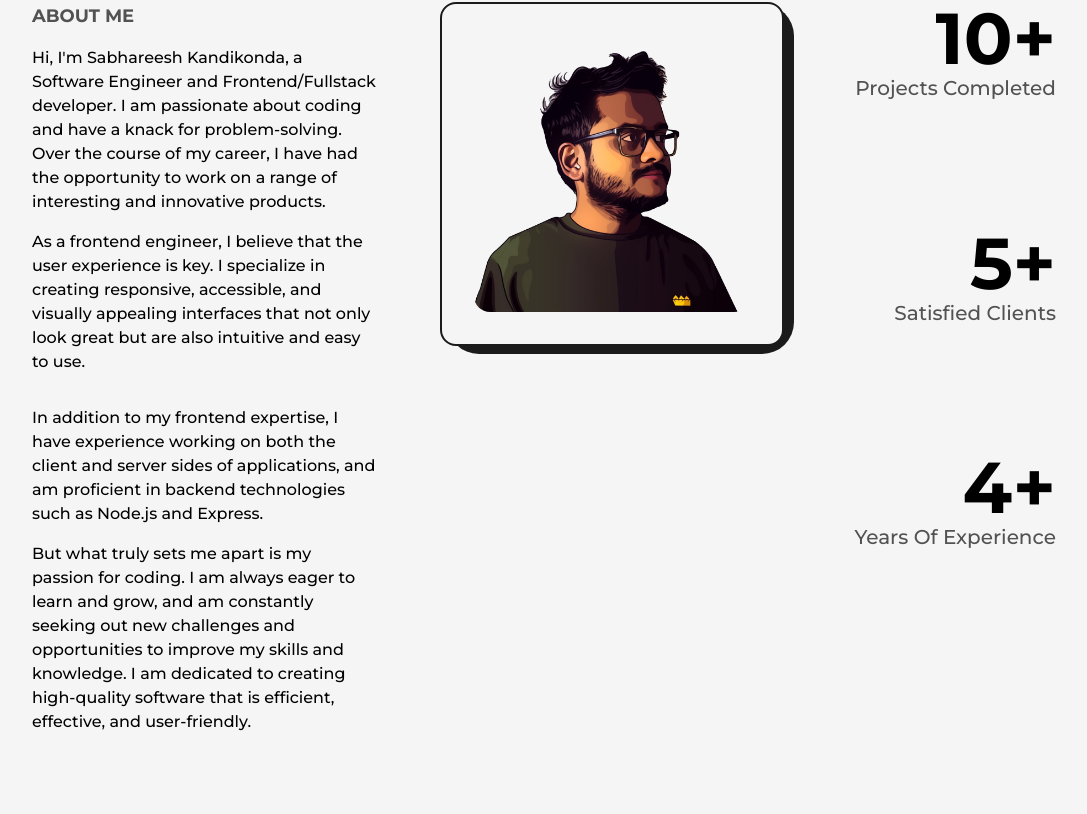
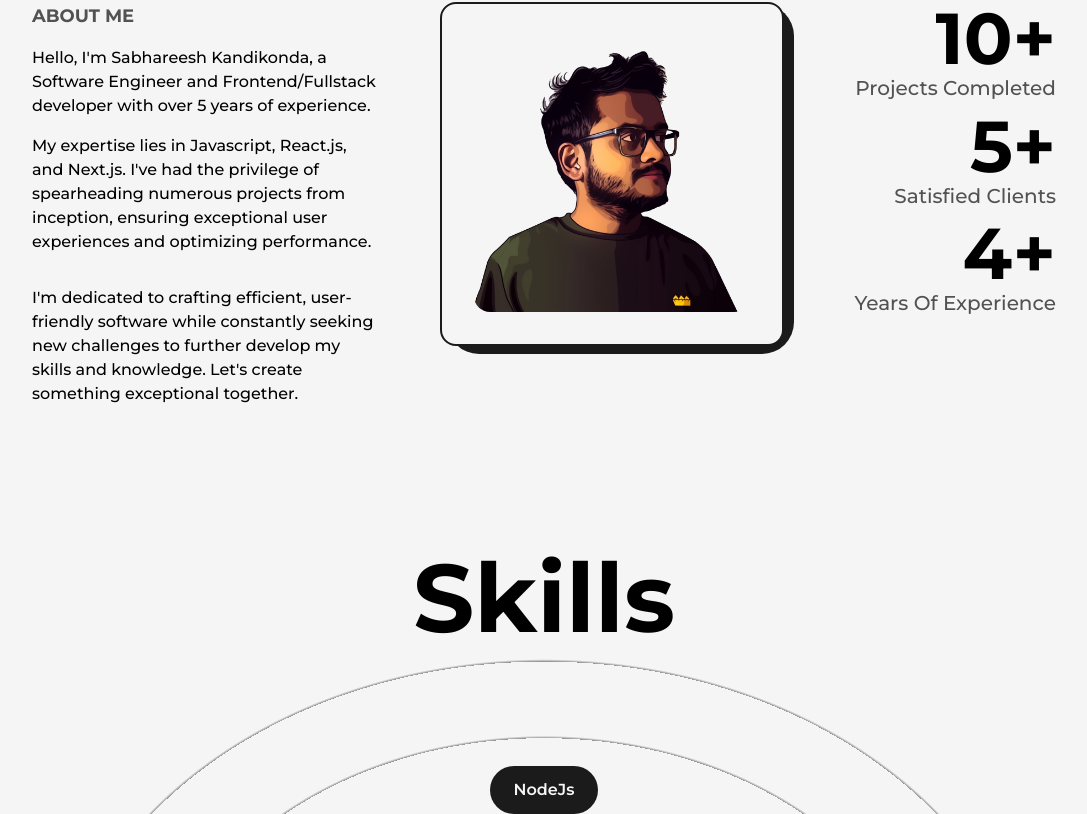
Before and after one commit to sabhareesh1009/portfolio, a Next.js app: page /about in a window 1280 px wide. Shown: the part 366-1180 px from the top of the page, without its empty margins (96-1183 px from the left). Built offline with nearby package versions, Linux system fonts and the light colour scheme.

Commit message:
updated the experience

```diff
--- a/next.config.js
+++ b/next.config.js
@@ -1,6 +1,10 @@
 /** @type {import('next').NextConfig} */
 const nextConfig = {
+  output: "export",
   reactStrictMode: true,
-}
+  images: {
+    unoptimized: true,
+  },
+};
 
-module.exports = nextConfig
+module.exports = nextConfig;
--- a/package.json
+++ b/package.json
@@ -6,7 +6,8 @@
     "dev": "next dev",
     "build": "next build",
     "start": "next start",
-    "lint": "next lint"
+    "lint": "next lint",
+    "exports": "next build && next export"
   },
   "dependencies": {
     "eslint": "8.36.0",
--- a/src/components/Experience.js
+++ b/src/components/Experience.js
@@ -72,7 +72,8 @@ const Experience = () => {
             companyLink="https://www.infosys.com"
             time="2019-2021"
             address="Bengalore, India"
-            work=""
+            work="Worked as Front End/web developer in a financial development project for client Asian Development Bank, Product called Integrated Disbursement System which is for lending loans, grants, and technical assistance to major firms, countries, and major development projects throughout the globe.
+            and developed from scratch on Front End in Angular 7 with multiple modules and pages which are very high functionalities."
           />
         </ul>
       </div>
--- a/src/components/Skills.js
+++ b/src/components/Skills.js
@@ -18,7 +18,7 @@ const Skill = ({ name, x, y }) => {
 const Skills = () => {
   return (
     <>
-      <h2 className="font-bold text-8xl mt-64 w-full text-center">Skills</h2>
+      <h2 className="font-bold text-8xl mt-32 w-full text-center">Skills</h2>
       <div className="w-full h-screen relative flex items-center justify-center rounded-full bg-circularLight">
         <motion.div
           className="flex items-center justify-center rounded-full font-semibold bg-dark text-light p-8 shadow-dark cursor-pointer"
--- a/src/pages/about.js
+++ b/src/pages/about.js
@@ -25,29 +25,20 @@ const about = () => {
                 About me
               </h2>
               <p className="font-medium">
-                Hi, I'm Sabhareesh Kandikonda, a Software Engineer and
-                Frontend/Fullstack developer. I am passionate about coding and
-                have a knack for problem-solving. Over the course of my career,
-                I have had the opportunity to work on a range of interesting and
-                innovative products.
+                Hello, I'm Sabhareesh Kandikonda, a Software Engineer and
+                Frontend/Fullstack developer with over 5 years of experience.
               </p>
               <p className="my-4 font-medium">
-                As a frontend engineer, I believe that the user experience is
-                key. I specialize in creating responsive, accessible, and
-                visually appealing interfaces that not only look great but are
-                also intuitive and easy to use.
+                My expertise lies in Javascript, React.js, and Next.js. I've had
+                the privilege of spearheading numerous projects from inception,
+                ensuring exceptional user experiences and optimizing
+                performance.
               </p>
               <p className="my-4 font-medium">
-                In addition to my frontend expertise, I have experience working
-                on both the client and server sides of applications, and am
-                proficient in backend technologies such as Node.js and Express.
-              </p>
-              <p className="font-medium">
-                But what truly sets me apart is my passion for coding. I am
-                always eager to learn and grow, and am constantly seeking out
-                new challenges and opportunities to improve my skills and
-                knowledge. I am dedicated to creating high-quality software that
-                is efficient, effective, and user-friendly.
+                I'm dedicated to crafting efficient, user-friendly software
+                while constantly seeking new challenges to further develop my
+                skills and knowledge. Let's create something exceptional
+                together.
               </p>
             </div>
             <div className="col-span-3 relative h-max rounded-2xl border-2 border-solid border-dark bg-light p-8">
--- a/src/pages/index.js
+++ b/src/pages/index.js
@@ -13,6 +13,7 @@ export default function Home() {
       <Head>
         <title>Sabhareesh Kandikonda | Home</title>
         <meta name="Porfolio" content="sabhareesh portfoilo home page" />
+
       </Head>
       <main className="flex items-center text-dark w-full min-h-screen dark:text-light">
         <Layout className="pt-0">
```
